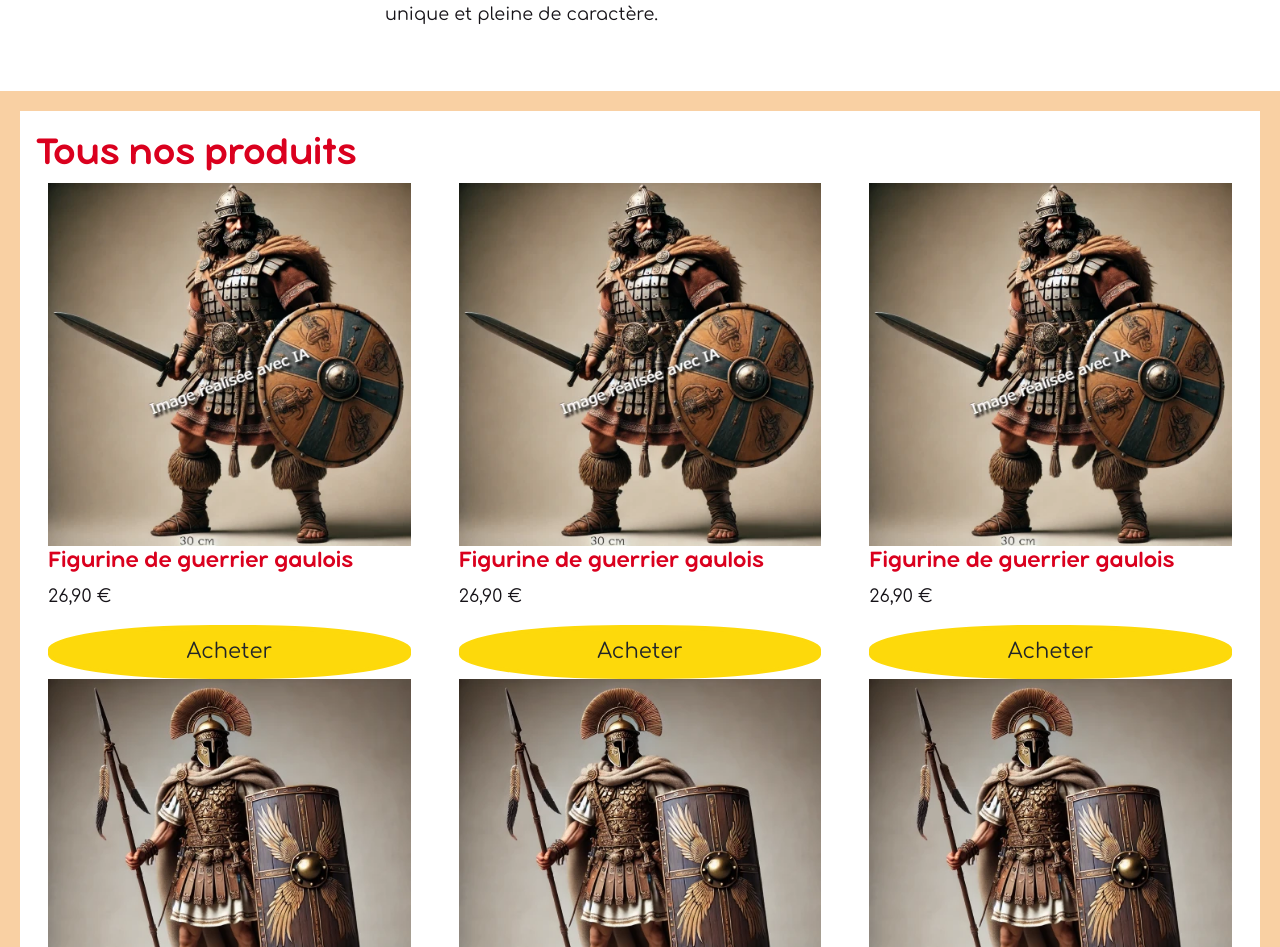
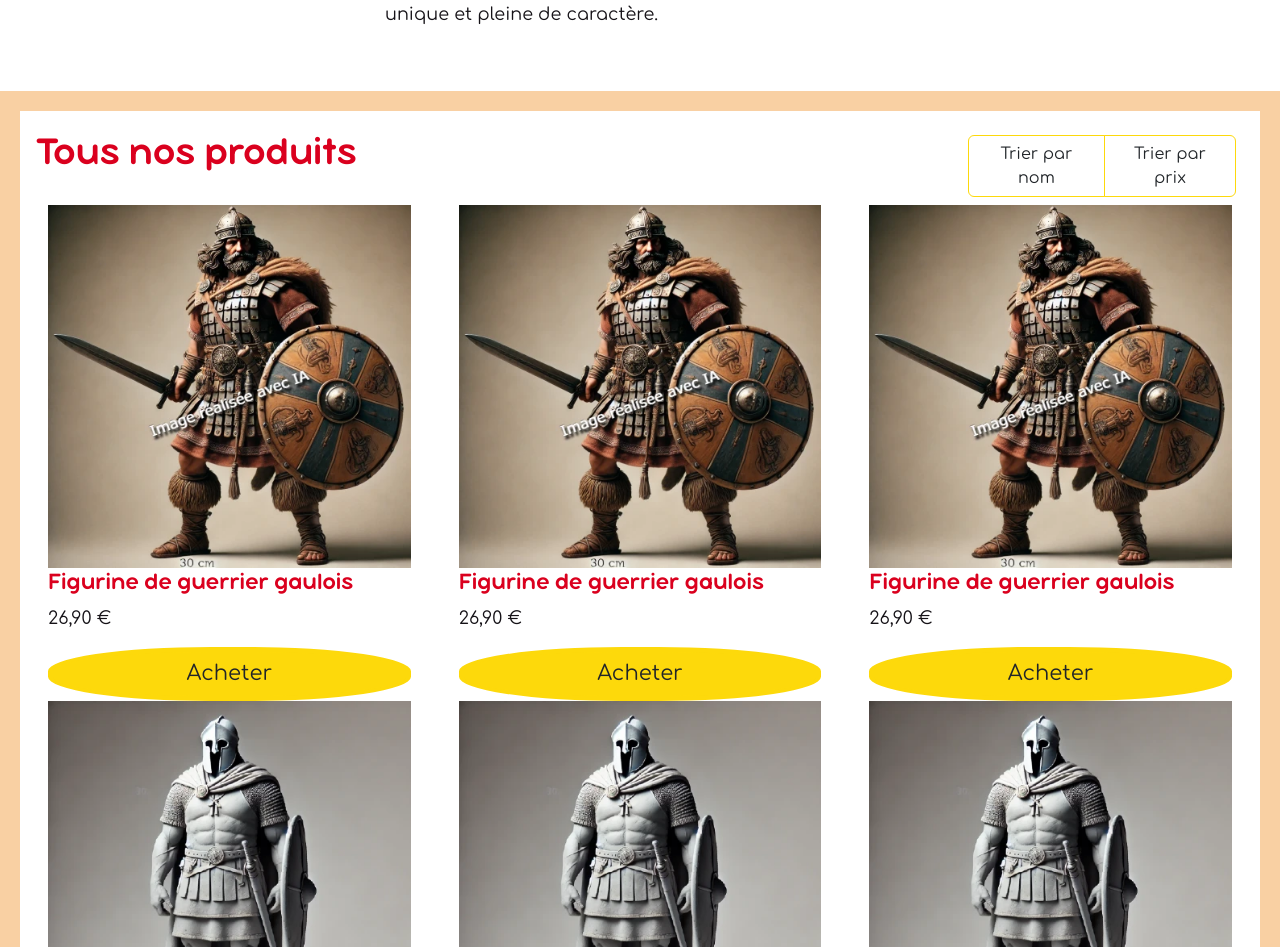
Before and after one commit to IsaRaynaud/aupetitvillage, an Angular app: page / in a window 1280 px wide. Shown: the part 1065-2012 px from the top of the page. Built offline with nearby package versions, Linux system fonts and the light colour scheme.

Commit message:
Add sort by name and price

```diff
--- a/src/app/app.module.ts
+++ b/src/app/app.module.ts
@@ -9,7 +9,7 @@ import { HomeComponent } from './home/home.component';
 import { AboutComponent } from './about/about.component';
 import { ProductComponent } from './product/product.component';
 import { ContactComponent } from './contact/contact.component';
-import { SortByNamePipe } from './sort-by-name.pipe';
+import { SortPipe } from './sort.pipe';
 
 @NgModule({
   declarations: [
@@ -20,7 +20,7 @@ import { SortByNamePipe } from './sort-by-name.pipe';
     AboutComponent,
     ProductComponent,
     ContactComponent,
-    SortByNamePipe
+    SortPipe
   ],
   imports: [
     BrowserModule,
--- a/src/app/home/home.component.css
+++ b/src/app/home/home.component.css
@@ -10,3 +10,7 @@
 .bg-custom {
     border: 20px solid #F9D0A3;
 }
+
+.btn-sort {
+    border: 1.5px solid #FDD90B;
+    }
--- a/src/app/home/home.component.html
+++ b/src/app/home/home.component.html
@@ -18,9 +18,19 @@
         </div>
 </div>
 <div class="container-fluid bg-custom p-3">
-    <h2>Tous nos produits</h2>
+    <div class="row justify-content-between">
+        <div class="col-9">
+            <h2>Tous nos produits</h2>
+        </div>
+        <div class="col-3">
+            <div class="btn-group p-2 align-self-end" role="group" aria-label="Bouton trier par">
+                <button class="btn btn-sort" (click)="sortBy('title')">Trier par nom</button>
+                <button class="btn btn-sort"  (click)="sortBy('price')">Trier par prix</button>
+            </div>
+        </div>
+    </div>
     <div class="row">
-        <div *ngFor="let product of products" class="col-lg-4">
+        <div *ngFor="let product of products | sort: sortKey : sortOrder" class="col-lg-4">
             <app-product></app-product>
         </div>
     </div>
--- a/src/app/home/home.component.ts
+++ b/src/app/home/home.component.ts
@@ -9,9 +9,24 @@ import { ProductsServiceService } from '../products-service.service';
 export class HomeComponent {
   products: any[] = [];
 
+  sortKey: string = 'title'; // Default sort key
+  sortOrder: 'asc' | 'desc' = 'asc'; // Default sort order
+
+  sortBy(key: string): void {
+    if (this.sortKey === key) {
+      // Toggle order if sorting by the same key
+      this.sortOrder = this.sortOrder === 'asc' ? 'desc' : 'asc';
+    } else {
+      // Change the key and reset to ascending order
+      this.sortKey = key;
+      this.sortOrder = 'asc';
+    }
+  }
+
   constructor(private ProductsServiceService: ProductsServiceService) { }
 
   ngOnInit(): void {
     this.products = this.ProductsServiceService.products
   }
+
 }
--- a/src/app/product/product.component.ts
+++ b/src/app/product/product.component.ts
@@ -9,6 +9,7 @@ import { ProductsServiceService } from '../products-service.service';
 
 export class ProductComponent implements OnInit {
   products: any[] = [];
+  selectedProduct: any;
 
   constructor(private ProductsServiceService: ProductsServiceService) { }
 
@@ -16,8 +17,6 @@ export class ProductComponent implements OnInit {
   this.products = this.ProductsServiceService.products
   }
 
-  selectedProduct: any;
-
   selectProduct(product:any) : void {
   this.selectedProduct = product;
   }
--- a/src/app/sort-by-name.pipe.ts
+++ /dev/null
@@ -1,16 +0,0 @@
-import { Pipe, PipeTransform } from '@angular/core';
-
-@Pipe({
-  name: 'sortByName'
-})
-export class SortByNamePipe implements PipeTransform {
-
-  transform(products: any[], sortAlphabetically: boolean): any[] {
-    if (!sortAlphabetically) return products;
-    return products.sort((a:any, b:any) =>{
-      if (a.title < b.title) {return -1;}
-      else if (a.title > b.title) {return 1;}
-      else return 0;
-    })
-  }
-}
--- /dev/null
+++ b/src/app/sort.pipe.ts
@@ -0,0 +1,14 @@
+import { Pipe, PipeTransform } from '@angular/core';
+
+@Pipe({
+  name: 'sort'
+})
+export class SortPipe implements PipeTransform {
+
+  transform(items: any[], key: string, order: 'asc' | 'desc' = 'asc'): any[] {
+    return items.sort((a, b) =>
+      order === 'asc' ? a[key].localeCompare(b[key]) : b[key].localeCompare(a[key])
+    );
+
+}
+}
```
Also changed, not shown: 2 other files (tests, documents, lock files or other folders).
